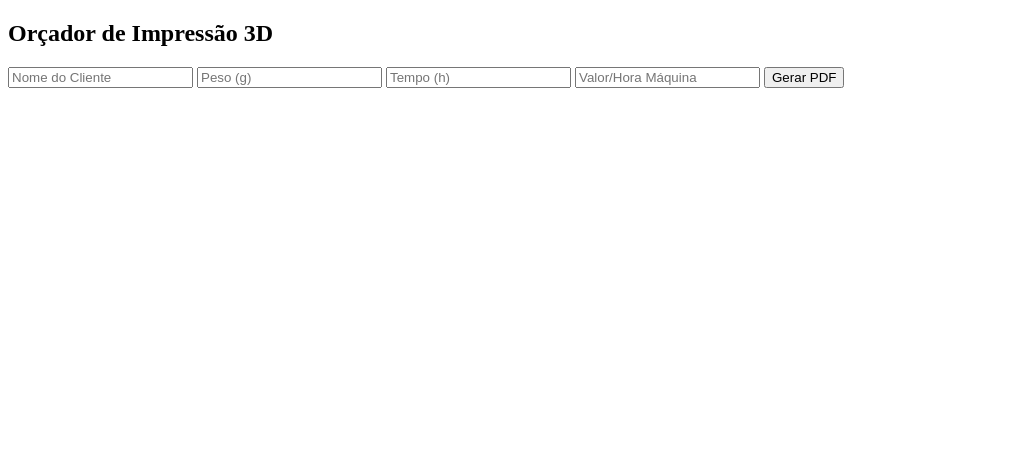
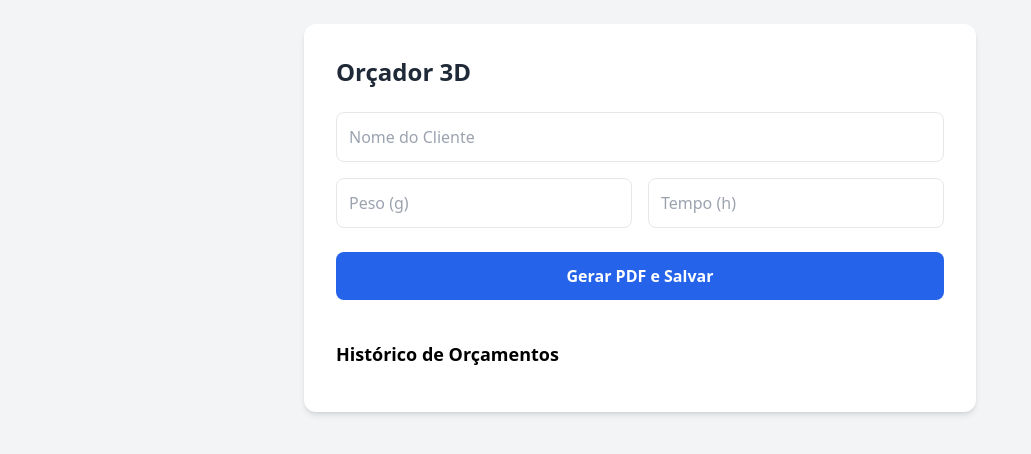
Before and after one commit to viniverk/verk3dprint, a plain HTML site: page index.html in a window 1280 px wide. Shown: the whole page, without its empty margins (0-1031 px from the left). Drawn offline with nearby package versions, Linux system fonts and the light colour scheme.

Commit message:
Update index.html

```diff
--- a/index.html
+++ b/index.html
@@ -2,30 +2,55 @@
 <html lang="pt-br">
 <head>
     <meta charset="UTF-8">
-    <title>Orçador 3D</title>
+    <script src="https://cdn.tailwindcss.com"></script>
     <script src="https://cdnjs.cloudflare.com/ajax/libs/jspdf/2.5.1/jspdf.umd.min.js"></script>
+    <title>Verk3D - Orçador</title>
 </head>
-<body>
-    <h2>Orçador de Impressão 3D</h2>
-    <input type="text" id="nomeCliente" placeholder="Nome do Cliente">
-    <input type="number" id="peso" placeholder="Peso (g)">
-    <input type="number" id="tempo" placeholder="Tempo (h)">
-    <input type="number" id="custoHora" placeholder="Valor/Hora Máquina">
-    <button onclick="gerarOrcamento()">Gerar PDF</button>
+<body class="bg-gray-100 p-6">
+    <div class="max-w-2xl mx-auto bg-white p-8 rounded-xl shadow-md">
+        <h1 class="text-2xl font-bold text-gray-800 mb-6">Orçador 3D</h1>
+
+        <div class="grid grid-cols-2 gap-4">
+            <input type="text" id="cliente" placeholder="Nome do Cliente" class="col-span-2 p-3 border rounded-lg">
+            <input type="number" id="peso" placeholder="Peso (g)" class="p-3 border rounded-lg">
+            <input type="number" id="tempo" placeholder="Tempo (h)" class="p-3 border rounded-lg">
+        </div>
+        <button onclick="gerarEsalvar()" class="w-full mt-6 bg-blue-600 text-white p-3 rounded-lg font-bold hover:bg-blue-700">Gerar PDF e Salvar</button>
+
+        <div class="mt-10">
+            <h2 class="text-lg font-semibold mb-3">Histórico de Orçamentos</h2>
+            <div id="historico" class="space-y-2"></div>
+        </div>
+    </div>
 
     <script>
-        function gerarOrcamento() {
-            // Lógica de cálculo conforme planejado [cite: 6, 7, 8]
-            const custoFilamento = document.getElementById('peso').value * 0.1; // Exemplo de custo/g
-            const custoTempo = document.getElementById('tempo').value * document.getElementById('custoHora').value;
-            const total = (custoFilamento + custoTempo) * 1.3; // Margem de 30%
+        // Carrega o histórico ao abrir a página
+        document.addEventListener('DOMContentLoaded', exibirHistorico);
 
-            // Geração do PDF [cite: 17]
+        function gerarEsalvar() {
+            const cliente = document.getElementById('cliente').value;
+            const valor = (Math.random() * 100).toFixed(2); // Exemplo de cálculo
+
+            // Salvar no LocalStorage
+            const orcamento = { cliente, valor, data: new Date().toLocaleDateString() };
+            const lista = JSON.parse(localStorage.getItem('orcamentos') || '[]');
+            lista.push(orcamento);
+            localStorage.setItem('orcamentos', JSON.stringify(lista));
+
+            // Gerar PDF (Lógica simplificada conforme discutido anteriormente [cite: 17, 37])
             const { jsPDF } = window.jspdf;
             const doc = new jsPDF();
-            doc.text("Orcamento: " + document.getElementById('nomeCliente').value, 10, 10);
-            doc.text("Valor Final: R$ " + total.toFixed(2), 10, 20);
+            doc.text(`Orcamento para: ${cliente}`, 10, 10);
+            doc.text(`Valor Final: R$ ${valor}`, 10, 20);
             doc.save("orcamento.pdf");
+
+            exibirHistorico();
+        }
+
+        function exibirHistorico() {
+            const lista = JSON.parse(localStorage.getItem('orcamentos') || '[]');
+            const div = document.getElementById('historico');
+            div.innerHTML = lista.map(o => `<div class='p-3 border-b text-sm'>${o.data} - ${o.cliente}: R$ ${o.valor}</div>`).join('');
         }
     </script>
 </body>
```
